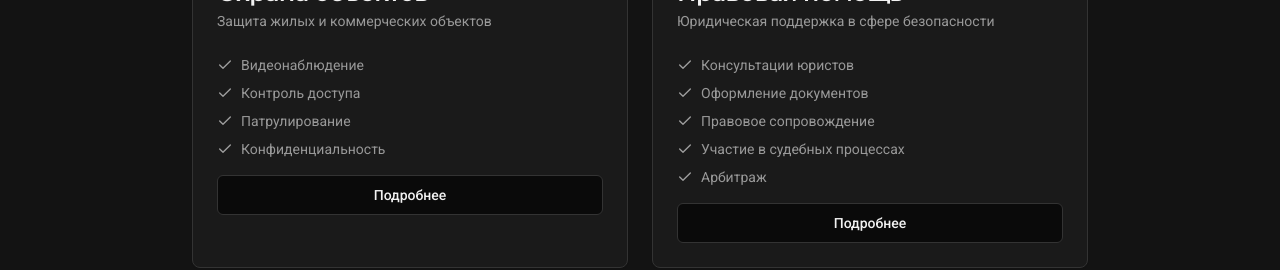
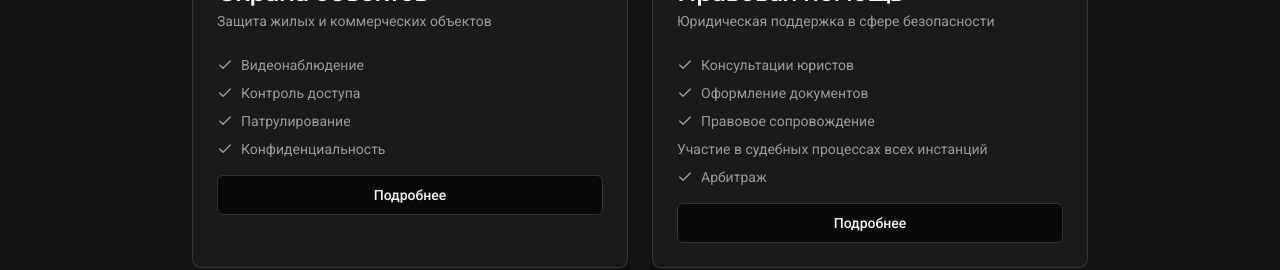
Before and after one commit to pr-poehali-dev/black-people-guard-site, a React (Vite) app: page / in a window 1280 px wide. Shown: the part 1560-1830 px from the top of the page. Built offline with nearby package versions, Linux system fonts and the light colour scheme.

Commit message:
Обновление 1 компонентов

```diff
--- a/src/pages/Index.tsx
+++ b/src/pages/Index.tsx
@@ -240,10 +240,7 @@ const Index = () => {
                       <Icon name="Check" size={16} className="text-primary" />
                       Правовое сопровождение
                     </li>
-                    <li className="flex items-center gap-2">
-                      <Icon name="Check" size={16} className="text-primary" />
-                      Участие в судебных процессах
-                    </li>
+                    <li className="flex items-center gap-2">Участие в судебных процессах всех инстанций</li>
                     <li className="flex items-center gap-2">
                       <Icon name="Check" size={16} className="text-primary" />
                       Арбитраж
```
